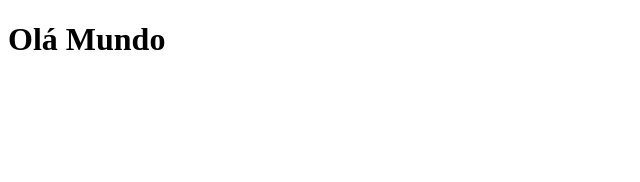
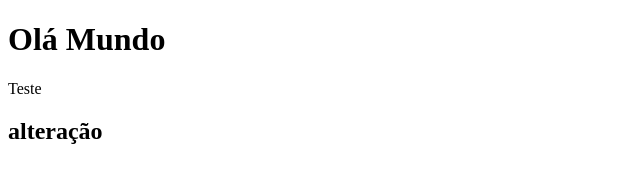
Before and after one commit to CandidoMartins/curso_git_1, a plain HTML site: page index.html in a window 1280 px wide. Shown: the whole page, without its empty margins (0-640 px from the left). Drawn offline with Linux system fonts and the light colour scheme.

Commit message:
Enviando alterações

```diff
--- a/index.html
+++ b/index.html
@@ -7,5 +7,7 @@
 </head>
 <body>
 <h1>Olá Mundo</h1>
+<p>Teste</p>
+<h2>alteração</h2>
 </body>
 </html>
```
